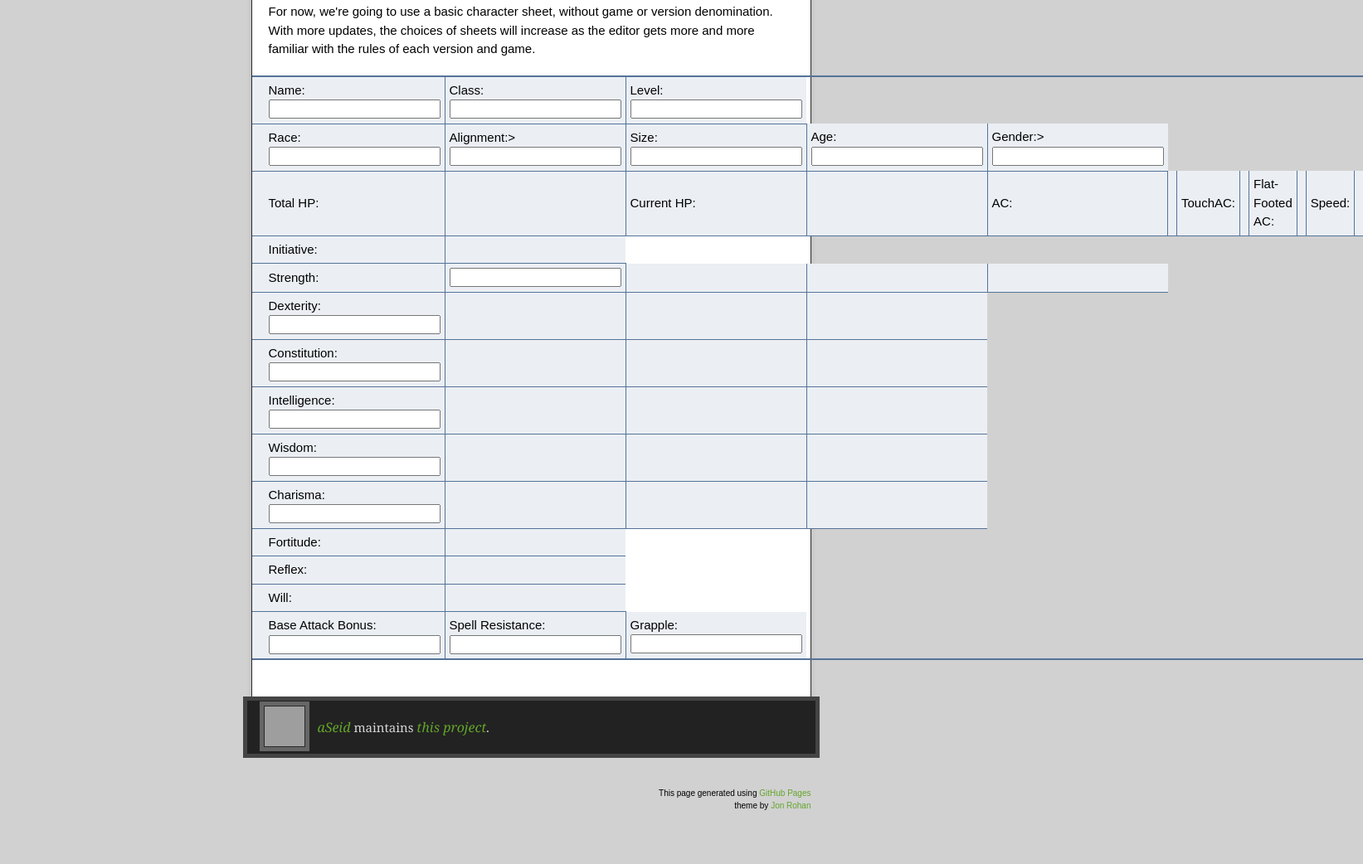
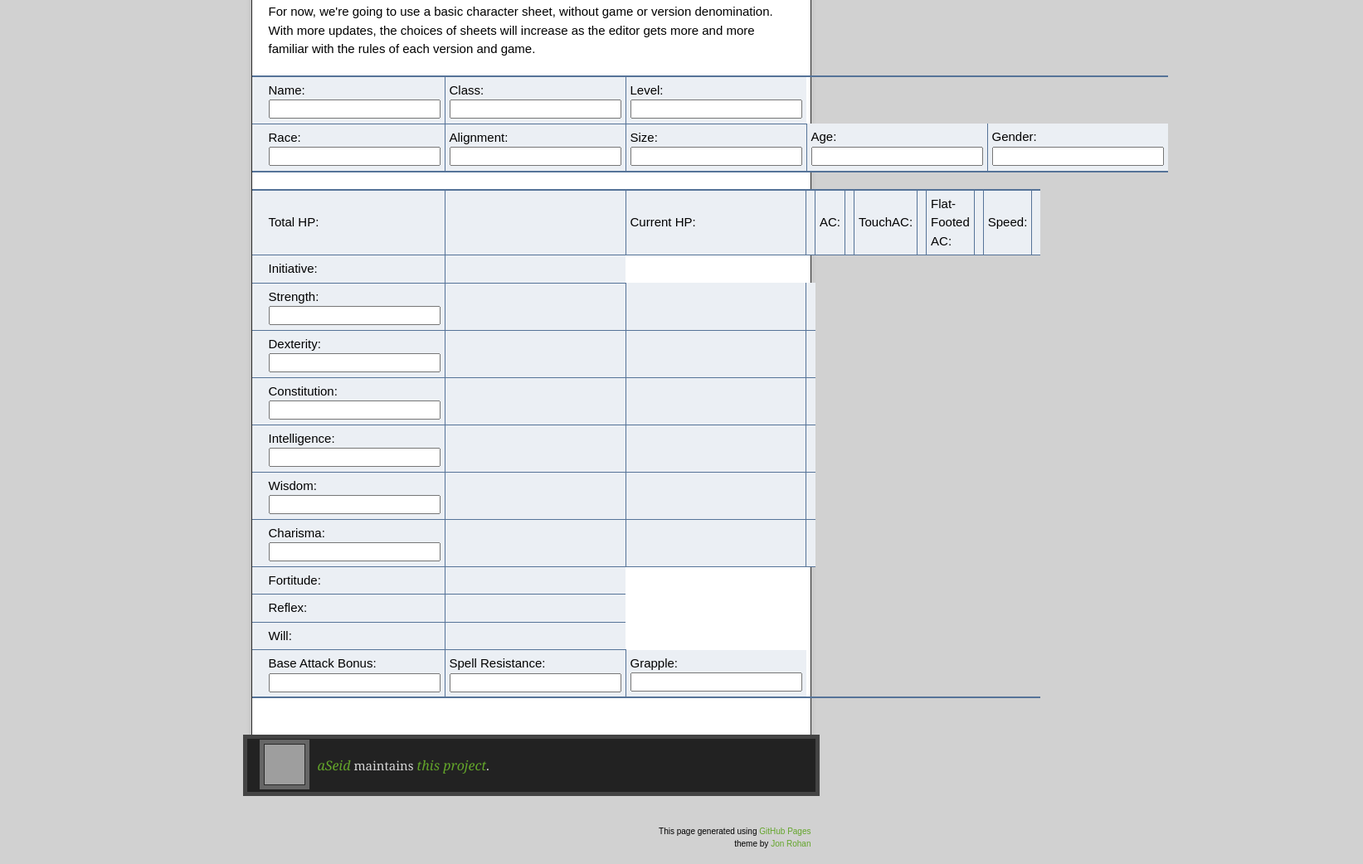
Before and after one commit to aSeid/sheet-project, a plain HTML site: page index.html in a window 1280 px wide. Shown: the part 705-1747 px from the top of the page at 83% size, 1643 px wide, since content can reach past the window. Drawn offline with nearby package versions, Linux system fonts and the light colour scheme; grey boxes are pictures that could not be loaded.

Commit message:
Cleaning Up
editing out more extra space

```diff
--- a/index.html
+++ b/index.html
@@ -46,11 +46,13 @@
   </tr>
   <tr>
     <td>Race:<input type="text" name="race"></td>
-    <td>Alignment:><input type="text" name="align"></td>
+    <td>Alignment:<input type="text" name="align"></td>
     <td>Size:<input type="text" name="size"></td>
     <td>Age:<input type="text" name="age"></td>
-    <td>Gender:><input type="text" name="gender"></td>
+    <td>Gender:<input type="text" name="gender"></td>
   </tr>
+  </table>
+  <table>
   <tr>
     <td>Total HP:</td>
     <td id="totalHP"</td>
@@ -72,8 +74,7 @@
   </tr>
 
   <tr>
-    <td>Strength:</td>
-    <td id="str"><input type="text" name="str"></td>
+    <td>Strength:<input type="text" name="str"></td>
     <td></td>
     <td></td>
     <td></td>
```
